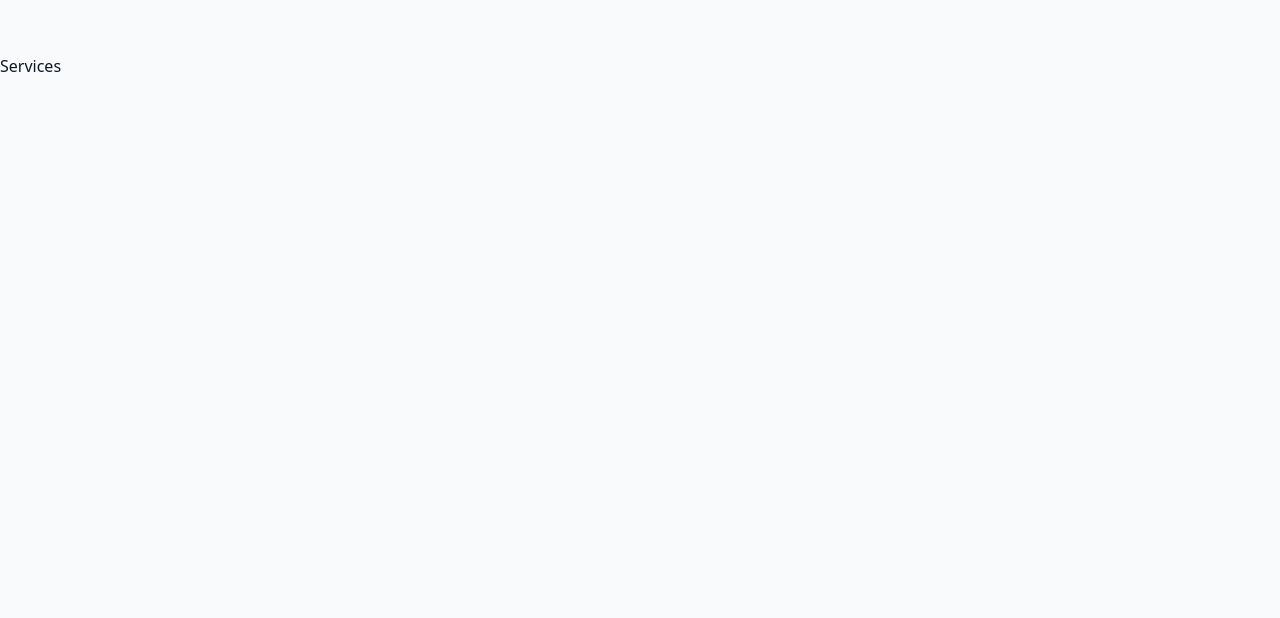
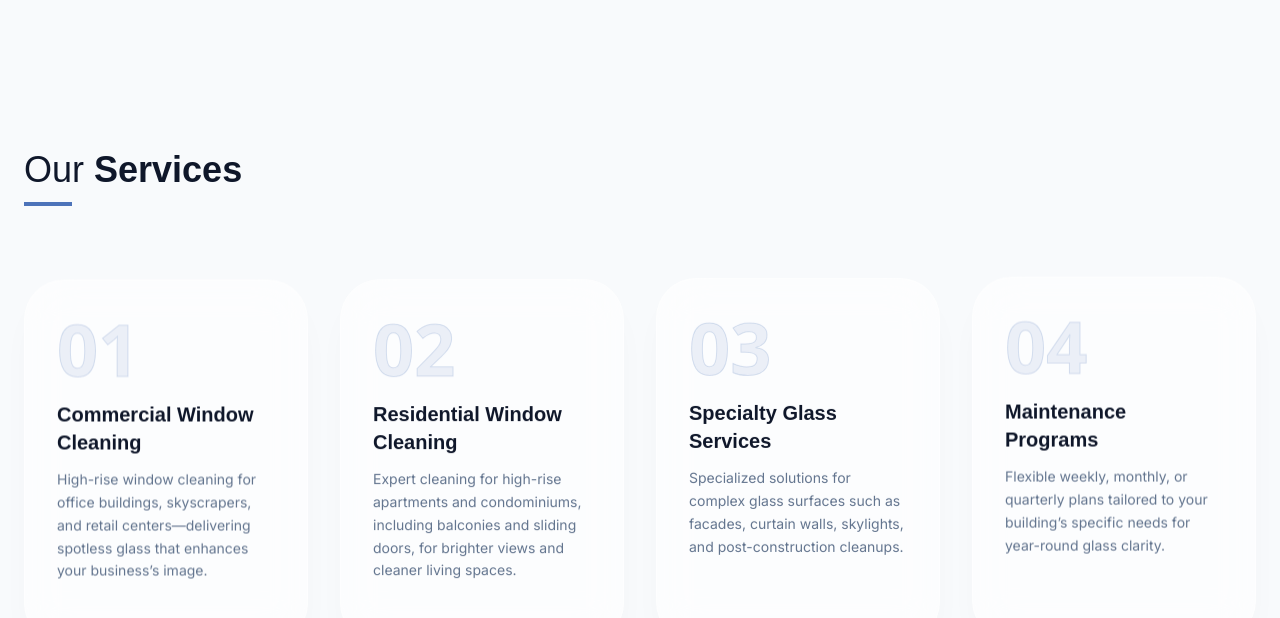
Before and after one commit to MalakGdaea/sky-access-site, a React (Vite) app: page / in a window 1280 px wide. Shown: the part 1359-1977 px from the top of the page. Built offline with nearby package versions, Linux system fonts and the light colour scheme; a web font is replaced by a local one.

Commit message:
Implement services section final

```diff
--- a/constants/index.js
+++ b/constants/index.js
@@ -17,4 +17,27 @@ const NavLinks = [
     }
 ];
 
-export { NavLinks };
+const services = [
+    {
+        name: "Commercial Window Cleaning",
+        description: "High-rise window cleaning for office buildings, skyscrapers, and retail centers—delivering spotless glass that enhances your business’s image.",
+        image: "/images/srv-1.jpg"
+    },
+    {
+      name: "Residential Window Cleaning",
+      description: "Expert cleaning for high-rise apartments and condominiums, including balconies and sliding doors, for brighter views and cleaner living spaces.",
+      image: "/images/srv-2.jpg"
+    },
+    {
+        name: "Specialty Glass Services",
+        description: "Specialized solutions for complex glass surfaces such as facades, curtain walls, skylights, and post-construction cleanups.",
+        image: "/images/srv-3.jpg"
+    },
+    {
+        name: "Maintenance Programs",
+        description: "Flexible weekly, monthly, or quarterly plans tailored to your building’s specific needs for year-round glass clarity.",
+        image: "/images/srv-4.jpg"
+    },
+]
+
+export { NavLinks , services };
--- a/src/components/Services.jsx
+++ b/src/components/Services.jsx
@@ -1,9 +1,95 @@
 import React from 'react';
+import {services} from '../../constants/index.js';
+import {useGSAP} from "@gsap/react";
+import gsap from "gsap";
+import {ScrollTrigger} from "gsap/ScrollTrigger";
+
+gsap.registerPlugin(ScrollTrigger);
 
 const Services = () => {
+
+    useGSAP(() => {
+        const tl = gsap.timeline({
+            scrollTrigger: {
+                trigger: '#services',
+                start: 'top 80%',
+            }
+        });
+
+        // 1️ entrance (staggered)
+        tl.fromTo(
+            '.glass-card-light',
+            {
+                opacity: 0,
+                y: 30,
+            },
+            {
+                opacity: 1,
+                y: 0,
+                duration: 1.1,
+                ease: 'power2.out',
+            }
+        );
+
+        // 2️ gentle floating (overlapping)
+        tl.to(
+            '.glass-card-light',
+            {
+                y: 50,
+                duration: 0.6,
+                ease: 'sine.inOut',
+                yoyo: true,
+                repeat: -1,
+            },
+            '-=0.6'
+        );
+
+        tl.to('.glass-card-light', {
+            y:60,
+            ease: 'sine.inOut',
+            yoyo: true,
+            repeat: -1,
+            stagger: {
+                each: 0.1,
+                from: "random"
+            }
+        })
+    });
+
+
     return (
-        <section id="services" className="min-h-screen">
-            Services
+        <section id="services" className="py-24 px-6 relative overflow-hidden">
+            {/* Soft decorative blob for visual interest behind the glass */}
+            <div
+                className="absolute -top-24 -left-24 w-[600px] h-[600px] bg-skyrise-blue/5 blur-[100px] rounded-full -z-10"></div>
+
+            <div className="max-w-7xl mx-auto">
+                <div className="mb-10">
+                    <h2 className="text-4xl font-display text-text-main mb-3">
+                        Our <span className="font-bold">Services</span>
+                    </h2>
+                    <div className="h-1 w-12 bg-skyrise-blue"></div>
+                </div>
+
+                <div className="grid grid-cols-1 md:grid-cols-2 lg:grid-cols-4 gap-8">
+                    {services.map((service, i) => (
+                        <div key={i} className="glass-card-light group">
+                            <span className="glass-number-light">0{i + 1}</span>
+
+                            <h3 className="text-xl font-bold text-text-main mb-3 font-display">
+                                {service.name}
+                            </h3>
+
+                            <p className="text-slate-500 text-sm leading-relaxed font-body">
+                                {service.description}
+                            </p>
+
+                            <div
+                                className="mt-6 h-1 w-0 bg-skyrise-blue transition-all duration-500 group-hover:w-12"></div>
+                        </div>
+                    ))}
+                </div>
+            </div>
         </section>
     );
 };
--- a/src/index.css
+++ b/src/index.css
@@ -70,9 +70,34 @@ body {
         h1 {
             @apply text-4xl md:text-[4vw] leading-tight font-display;
         }
+
         p {
             @apply w-2/3 text-center text-3xl leading-loose h-[70vh]
         }
     }
 
+    #services {
+        .glass-card-light {
+            /* Translucent white background */
+            background: rgba(255, 255, 255, 0.6);
+            /* Frosted effect */
+            @apply backdrop-blur-xl border border-white/40 rounded-[2.5rem] p-8;
+            /* Soft shadow to separate from white background */
+            box-shadow: 0 20px 40px -15px rgba(0, 0, 0, 0.05);
+            @apply transition-all duration-500 hover:shadow-xl hover:-translate-y-2;
         }
+
+        .glass-number-light {
+            /* Subtle outline/stroke for the number */
+            @apply text-7xl font-bold block mb-4 transition-all duration-500;
+            color: rgba(77, 115, 185, 0.1); /* Very light Skyrise Blue */
+            -webkit-text-stroke: 1px rgba(77, 115, 185, 0.2);
+        }
+
+        .glass-card-light:hover .glass-number-light {
+            @apply opacity-100 scale-110;
+            color: var(--color-skyrise-blue);
+        }
+    }
+
+}
```
Lines whose indentation alone changed are shown as unchanged.
